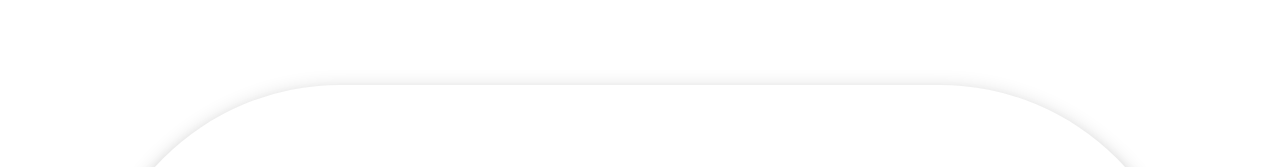
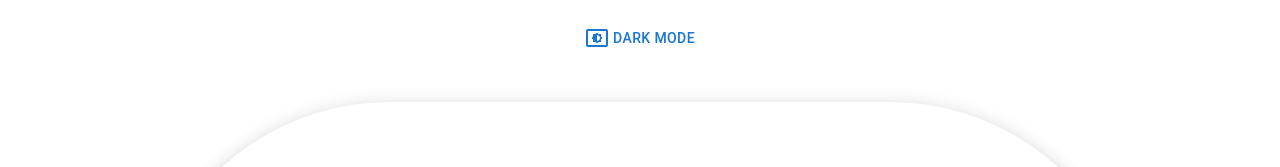
Before and after one commit to nurcanNT/react_login, a React (Create React App) app: page /signup in a window 1280 px wide. Shown: the top 167 px of the page. Built offline with nearby package versions, Linux system fonts and the light colour scheme.

Commit message:
fix: added icons to pages

```diff
--- a/src/components/login.jsx
+++ b/src/components/login.jsx
@@ -6,6 +6,7 @@ import LockOpenOutlinedIcon from '@mui/icons-material/LockOpenOutlined';
 import { paperStyle, gridStyle } from "./LoginStyles";
 import { BrowserRouter as Router, Link as RouterLink } from 'react-router-dom';
 import Signup from "./signup";
+import SettingsBrightnessIcon from '@mui/icons-material/SettingsBrightness';
 
 const Login = () => {
   const [darkMode, setDarkMode] = useState(false);
@@ -90,7 +91,7 @@ const Login = () => {
         </Paper>
         <Box sx={{ position: 'absolute',top: '20px' }}>
           <Button onClick={toggleDarkMode}>
-            {darkMode ? "Light Mode" : "Dark Mode"}
+          <SettingsBrightnessIcon sx={{mr:0.5}}/> {darkMode ? "Light Mode" : "Dark Mode"}
           </Button>
         </Box>
       </Grid>
--- a/src/components/resetPassword.jsx
+++ b/src/components/resetPassword.jsx
@@ -1,14 +1,28 @@
-import { Paper, Grid, TextField, Button, Link, Box, Typography, InputAdornment } from "@mui/material";
-import React from "react";
+import { Paper, Grid, TextField, Button, Link, Box, Typography, InputAdornment, ThemeProvider, CssBaseline, createTheme } from "@mui/material";
+import React, { useState } from "react";
 import { FaGoogle } from 'react-icons/fa';
 import AlternateEmailOutlinedIcon from '@mui/icons-material/AlternateEmailOutlined';
 import LockOpenOutlinedIcon from '@mui/icons-material/LockOpenOutlined';
 import { paperStyle, gridStyle } from "./LoginStyles";
+import SettingsBrightnessIcon from '@mui/icons-material/SettingsBrightness';
 
 const ResetPassword = () => {
+  const [darkMode, setDarkMode] = useState(false);
+
+  const toggleDarkMode = () => {
+    setDarkMode((prevDarkMode) => !prevDarkMode);
+  };
+
+  const theme = createTheme({
+    palette: {
+      mode: darkMode ? 'dark' : 'light',
+    },
+  });
 
   return (
-    <Grid container justifyContent="center">
+    <ThemeProvider theme={theme}>
+    <CssBaseline />
+    <Grid container justifyContent="center" alignItems="center" sx={{mt:9}}>
       <Paper elevation={10} style={paperStyle}>
         <Grid container  justifyContent="center" alignItems="center" spacing={2} >
           <Grid item xs={12} sm={6}>
@@ -47,7 +61,13 @@ const ResetPassword = () => {
           </Grid>
         </Grid>
       </Paper>
+      <Box sx={{ position: 'absolute',top: '20px' }}>
+          <Button onClick={toggleDarkMode}>
+          <SettingsBrightnessIcon sx={{mr:0.5}}/>  {darkMode ? "Light Mode" : "Dark Mode"}
+          </Button>
+        </Box>
     </Grid>
+    </ThemeProvider>
   );
 }
 
--- a/src/components/signup.jsx
+++ b/src/components/signup.jsx
@@ -1,14 +1,28 @@
-import { Paper, Grid, TextField, Button, Link, Box, Typography, InputAdornment } from "@mui/material";
-import React from "react";
+import { Paper, Grid, TextField, Button, Link, Box, Typography, InputAdornment, createTheme, CssBaseline, ThemeProvider } from "@mui/material";
+import React, { useState } from "react";
 import { FaGoogle } from 'react-icons/fa';
 import AlternateEmailOutlinedIcon from '@mui/icons-material/AlternateEmailOutlined';
 import LockOpenOutlinedIcon from '@mui/icons-material/LockOpenOutlined';
 import { paperStyle, gridStyle } from "./LoginStyles";
+import SettingsBrightnessIcon from '@mui/icons-material/SettingsBrightness';
 
 const Signup = () => {
+  const [darkMode, setDarkMode] = useState(false);
+
+  const toggleDarkMode = () => {
+    setDarkMode((prevDarkMode) => !prevDarkMode);
+  };
+
+  const theme = createTheme({
+    palette: {
+      mode: darkMode ? 'dark' : 'light',
+    },
+  });
 
   return (
-    <Grid container justifyContent="center">
+    <ThemeProvider theme={theme}>
+      <CssBaseline />
+    <Grid container justifyContent="center" alignItems="center" sx={{mt:9}}>
       <Paper elevation={10} style={paperStyle}>
       <Grid container  justifyContent="center" alignItems="center" spacing={2} >
           <Grid item xs={12} sm={6}>
@@ -76,7 +90,13 @@ const Signup = () => {
           </Grid>
         </Grid>
       </Paper>
+      <Box sx={{ position: 'absolute',top: '20px' }}>
+          <Button onClick={toggleDarkMode}>
+          <SettingsBrightnessIcon sx={{mr:0.5}}/>{darkMode ? "Light Mode" : "Dark Mode"}
+          </Button>
+        </Box>
     </Grid>
+    </ThemeProvider>
   );
 }
 
```
